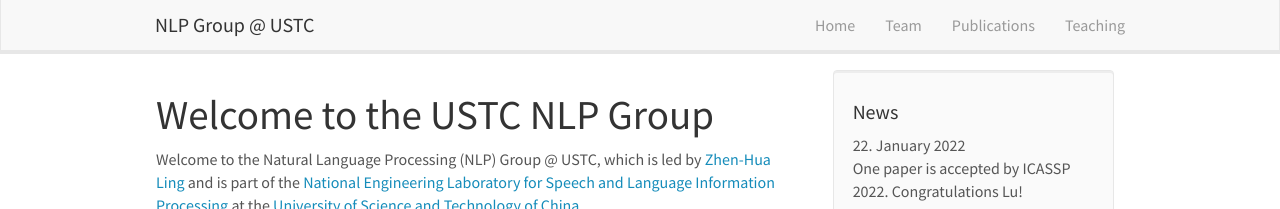
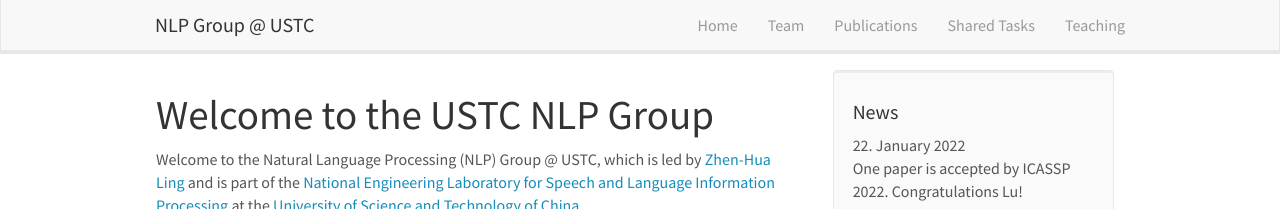
Before and after one commit to ustcnlp/ustcnlp.github.io, a Jekyll site: the page built from _pages/home.md, in a window 1280 px wide. Shown: the top 209 px of the page. Built offline with Jekyll 4.4.1, drawn with Linux system fonts in a browser that asks for light colours; nearby versions of some CDN libraries.

Commit message:
Update header.html

```diff
--- a/_includes/header.html
+++ b/_includes/header.html
@@ -15,6 +15,7 @@
 		<li><a href="{{ site.url }}{{ site.baseurl }}/">Home</a></li>
 		<li><a href="{{ site.url }}{{ site.baseurl }}/team">Team</a></li>
 		<li><a href="{{ site.url }}{{ site.baseurl }}/publications">Publications</a></li>
+		<li><a href="{{ site.url }}{{ site.baseurl }}/sharedtasks">Shared Tasks</a></li>
 		<li><a href="{{ site.url }}{{ site.baseurl }}/teaching">Teaching</a></li>
 	  </ul>
 	</div>
```
